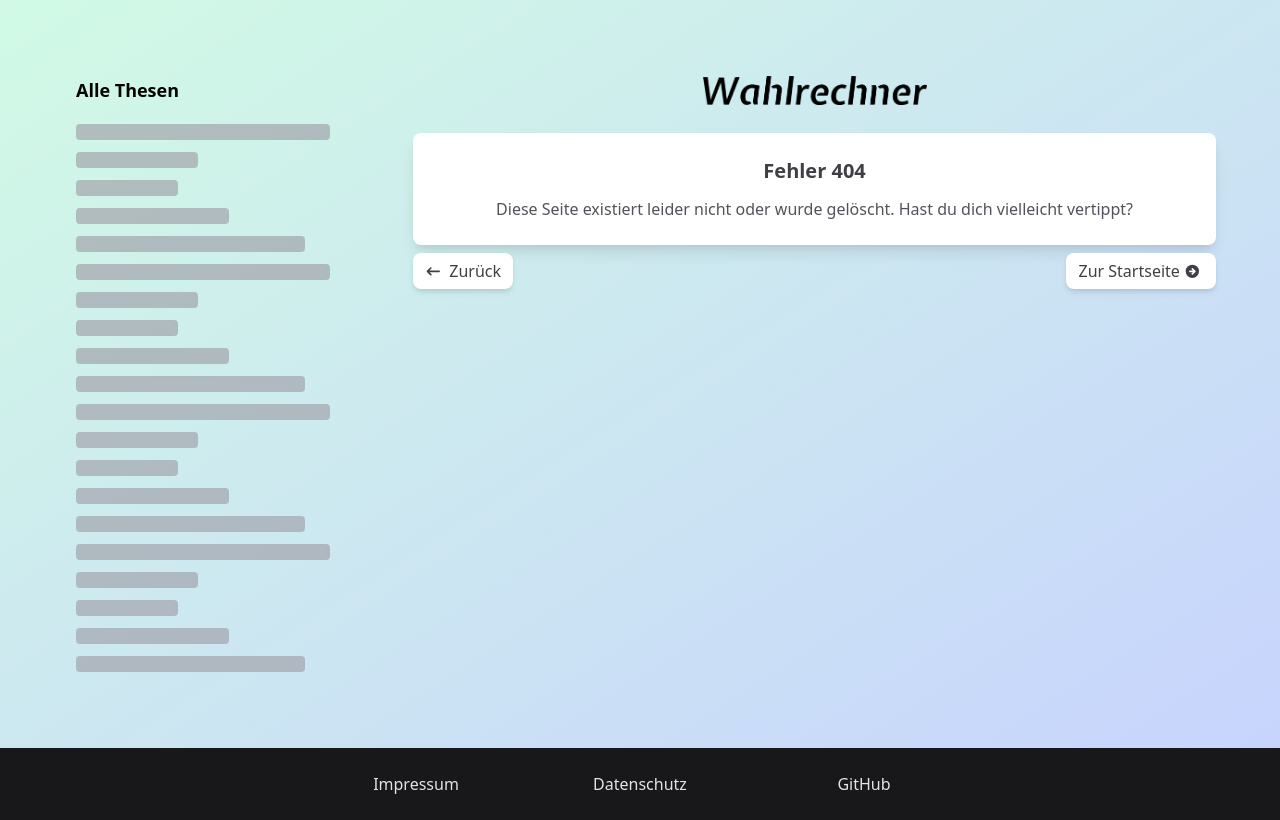
After one commit to wahlrechner/wahlrechner, a Django app: template wahlrechner/templates/error/404.html in a window 1280 px wide. The commit adds this page. Run offline with Django 3.2, Linux system fonts and the light colour scheme; the template is opened without the code that fills it, so the values that code supplies are empty; parts of the project's set-up code (start-up, migrations or seed data) failed here and were passed over.

Commit message:
Benutzerdefinierte Fehlermeldungen Fixes #48

```diff
--- a/core/urls.py
+++ b/core/urls.py
@@ -24,3 +24,6 @@ urlpatterns = [
 admin.site.site_header = 'Wahlrechner Admin'
 admin.site.site_title = 'Wahlrechner Admin'
 admin.site.index_title = 'Konfiguration'
+
+handler404 = 'wahlrechner.views.handler404'
+handler500 = 'wahlrechner.views.handler500'
--- a/requirements.txt
+++ b/requirements.txt
@@ -1,4 +1,4 @@
-Django==3.1.8
+Django==3.2.4
 mysqlclient==2.0.1
 django-import-export==2.5.0
 gunicorn==20.0.4
--- a/static/tailwind/styles.css
+++ b/static/tailwind/styles.css
@@ -772,6 +772,9 @@ video {
 .mt-6 {
 	margin-top: 1.5rem;
 }
+.mt-4 {
+	margin-top: 1rem;
+}
 .box-border {
 	box-sizing: border-box;
 }
@@ -882,6 +885,21 @@ video {
 }
 .w-12 {
 	width: 3rem;
+}
+.w-5\/6 {
+	width: 83.333333%;
+}
+.w-1\/3 {
+	width: 33.333333%;
+}
+.w-2\/5 {
+	width: 40%;
+}
+.w-1\/2 {
+	width: 50%;
+}
+.w-3\/4 {
+	width: 75%;
 }
 .min-w-\[3\.23rem\] {
 	min-width: 3.23rem;
@@ -1020,6 +1038,22 @@ video {
 	-webkit-animation: spin 1s linear infinite;
 	        animation: spin 1s linear infinite;
 }
+@-webkit-keyframes pulse {
+
+	50% {
+		opacity: .5;
+	}
+}
+@keyframes pulse {
+
+	50% {
+		opacity: .5;
+	}
+}
+.animate-pulse {
+	-webkit-animation: pulse 2s cubic-bezier(0.4, 0, 0.6, 1) infinite;
+	        animation: pulse 2s cubic-bezier(0.4, 0, 0.6, 1) infinite;
+}
 .cursor-pointer {
 	cursor: pointer;
 }
@@ -1145,6 +1179,11 @@ video {
 	margin-top: calc(0.75rem * calc(1 - var(--tw-space-y-reverse)));
 	margin-bottom: calc(0.75rem * var(--tw-space-y-reverse));
 }
+.space-y-4 > :not([hidden]) ~ :not([hidden]) {
+	--tw-space-y-reverse: 0;
+	margin-top: calc(1rem * calc(1 - var(--tw-space-y-reverse)));
+	margin-bottom: calc(1rem * var(--tw-space-y-reverse));
+}
 .space-y-reverse > :not([hidden]) ~ :not([hidden]) {
 	--tw-space-y-reverse: 1;
 }
@@ -1322,6 +1361,22 @@ video {
 .bg-black {
 	--tw-bg-opacity: 1;
 	background-color: rgba(0, 0, 0, var(--tw-bg-opacity));
+}
+.bg-gray-600 {
+	--tw-bg-opacity: 1;
+	background-color: rgba(82, 82, 91, var(--tw-bg-opacity));
+}
+.bg-gray-400 {
+	--tw-bg-opacity: 1;
+	background-color: rgba(161, 161, 170, var(--tw-bg-opacity));
+}
+.bg-gray-200 {
+	--tw-bg-opacity: 1;
+	background-color: rgba(228, 228, 231, var(--tw-bg-opacity));
+}
+.bg-gray-300 {
+	--tw-bg-opacity: 1;
+	background-color: rgba(212, 212, 216, var(--tw-bg-opacity));
 }
 .bg-opacity-\[0\.11\] {
 	--tw-bg-opacity: 0.11;
@@ -1624,6 +1679,12 @@ video {
 }
 .opacity-90 {
 	opacity: 0.9;
+}
+.opacity-50 {
+	opacity: 0.5;
+}
+.opacity-25 {
+	opacity: 0.25;
 }
 .bg-blend-darken {
 	background-blend-mode: darken;
@@ -2664,6 +2725,10 @@ input:checked + svg {
 		margin-top: 0px;
 	}
 
+	.md\:block {
+		display: block;
+	}
+
 	.md\:grid-cols-3 {
 		grid-template-columns: repeat(3, minmax(0, 1fr));
 	}
--- /dev/null
+++ b/wahlrechner/templates/error/404.html
@@ -0,0 +1,44 @@
+{% extends 'wahlrechner/base.html' %} {% load get_item %}
+{% block title %}Fehler 404{% endblock %}
+{% block sidebar %}
+<div class="hidden md:block">
+    <p class="mb-2 text-lg font-semibold dark:text-gray-200">Alle Thesen</p>
+    <div class="mt-5 space-y-3 animate-pulse">
+        <div class="w-5/6 h-4 bg-gray-400 rounded dark:bg-gray-700"></div>
+        <div class="w-2/5 h-4 bg-gray-400 rounded dark:bg-gray-700"></div>
+        <div class="w-1/3 h-4 bg-gray-400 rounded dark:bg-gray-700"></div>
+        <div class="w-1/2 h-4 bg-gray-400 rounded dark:bg-gray-700"></div>
+        <div class="w-3/4 h-4 bg-gray-400 rounded dark:bg-gray-700"></div>
+        <div class="w-5/6 h-4 bg-gray-400 rounded dark:bg-gray-700"></div>
+        <div class="w-2/5 h-4 bg-gray-400 rounded dark:bg-gray-700"></div>
+        <div class="w-1/3 h-4 bg-gray-400 rounded dark:bg-gray-700"></div>
+        <div class="w-1/2 h-4 bg-gray-400 rounded dark:bg-gray-700"></div>
+        <div class="w-3/4 h-4 bg-gray-400 rounded dark:bg-gray-700"></div>
+        <div class="w-5/6 h-4 bg-gray-400 rounded dark:bg-gray-700"></div>
+        <div class="w-2/5 h-4 bg-gray-400 rounded dark:bg-gray-700"></div>
+        <div class="w-1/3 h-4 bg-gray-400 rounded dark:bg-gray-700"></div>
+        <div class="w-1/2 h-4 bg-gray-400 rounded dark:bg-gray-700"></div>
+        <div class="w-3/4 h-4 bg-gray-400 rounded dark:bg-gray-700"></div>
+        <div class="w-5/6 h-4 bg-gray-400 rounded dark:bg-gray-700"></div>
+        <div class="w-2/5 h-4 bg-gray-400 rounded dark:bg-gray-700"></div>
+        <div class="w-1/3 h-4 bg-gray-400 rounded dark:bg-gray-700"></div>
+        <div class="w-1/2 h-4 bg-gray-400 rounded dark:bg-gray-700"></div>
+        <div class="w-3/4 h-4 bg-gray-400 rounded dark:bg-gray-700"></div>
+    </div>
+</div>
+{% endblock %} {% block content %}
+<div class="w-full p-6 text-center bg-white rounded-lg shadow-lg dark:bg-gray-800">
+    <h1 class="mb-3 text-xl font-semibold text-gray-700 dark:text-gray-100">Fehler 404</h1>
+    <div class="text-center text-gray-600 dark:text-gray-300">
+        Diese Seite existiert leider nicht oder wurde gelöscht. Hast du dich vielleicht vertippt?
+    </div>
+</div>
+<div class="flex flex-col justify-between mt-2 space-y-2 md:flex-row md:space-x-2 md:space-y-0 ">
+    <button onClick="window.history.back();"class="h-full btn btn-white">
+        {% include "icons/arrow-left.html" %} Zurück
+    </button>
+    <button onClick="location.href='{% url 'start' %}'" class="h-full btn btn-white">
+        Zur Startseite {% include "icons/circle-right.html" %}
+    </button>
+</div>
+{% endblock %}
--- a/wahlrechner/urls.py
+++ b/wahlrechner/urls.py
@@ -7,5 +7,5 @@ urlpatterns = [
     path('these', views.these, name='these'),
     path('confirm', views.confirm, name='confirm'),
     path('results', views.results, name='results'),
-    path('reason', views.reason, name='reason')
+    path('reason', views.reason, name='reason'),
 ]
```
Also changed, not shown: wahlrechner/templates/error/500.html (added, +44 -0 lines), wahlrechner/templates/wahlrechner/start.html (+12 -5 lines), wahlrechner/views.py (+20 -5 lines).
